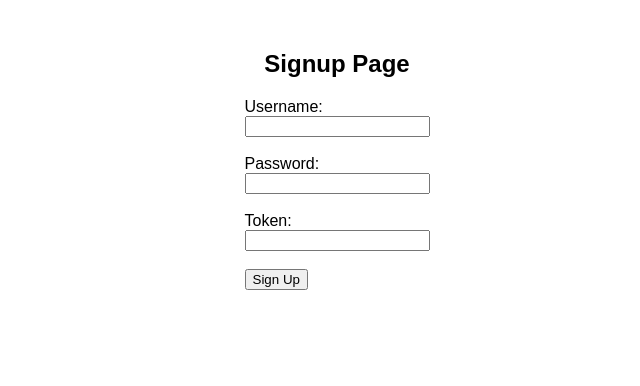
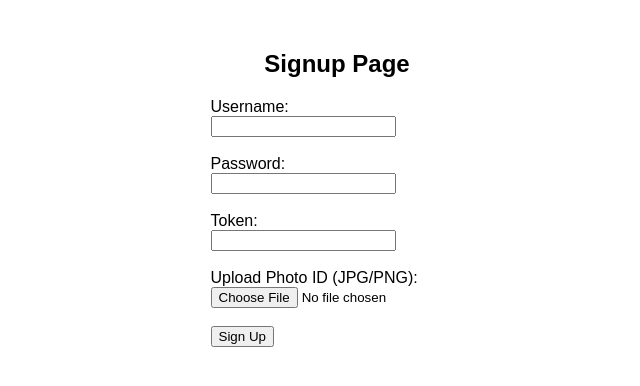
Before and after one commit to ForkInABlender/ChatGPT_solutions_produced_from_simple_prompt, a Flask app: template pybrain3_custom_layers/MAML/main_shards/[0x1]/signup_login_parts/templates/signup.html in a window 1280 px wide. Shown: the top 386 px of the page, without its empty margins (303-943 px from the left). Run offline with Flask 3, Linux system fonts and the light colour scheme; the template is opened without the code that fills it, so the values that code supplies are empty.

Commit message:
Update signup.html

```diff
--- a/pybrain3_custom_layers/MAML/main_shards/[0x1]/signup_login_parts/templates/signup.html
+++ b/pybrain3_custom_layers/MAML/main_shards/[0x1]/signup_login_parts/templates/signup.html
@@ -31,7 +31,7 @@
         {% endif %}
     {% endwith %}
 
-    <form method="POST">
+    <form method="POST" enctype="multipart/form-data">
         <label for="username">Username:</label><br>
         <input type="text" id="username" name="username" required><br><br>
 
@@ -41,6 +41,9 @@
         <label for="token">Token:</label><br>
         <input type="text" id="token" name="token" required><br><br>
 
+        <label for="photo">Upload Photo ID (JPG/PNG):</label><br>
+        <input type="file" id="photo" name="photo" accept=".jpg, .jpeg, .png" required><br><br>
+
         <button type="submit">Sign Up</button>
     </form>
 </body>
```
